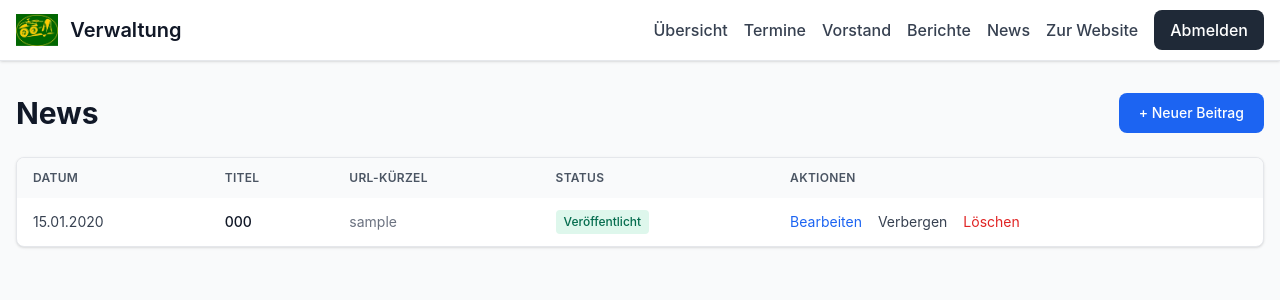
After one commit to FischLord/flask-verein, a Flask app: page /admin/news in a window 1280 px wide. The commit adds this page. Shown: the top 300 px of the page. Run offline with Flask 3, Linux system fonts and the light colour scheme; a user stored in the database is signed in; tables that the repository leaves empty hold one stand-in row (values such as "Sample post"); some libraries are stand-ins or nearby versions.

Commit message:
feat(cms-news): News-CRUD im Admin (Liste/Form/Löschen + Nav)
- NewsForm (titel/slug/datum/inhalt/veroeffentlicht) in admin/forms.py
- Routen: news_list, news_neu, news_bearbeiten, news_veroeffentlichen,
  news_loeschen (alle @login_required; Schreiben POST+CSRF)
- Slug: aus Titel generiert wenn leer, Umlaut-Translit, bei Kollision
  -2/-3...-Suffix (exclude_id beim Bearbeiten)
- Inhalt serverseitig via clean_html (bleach) bereinigt
- Templates admin/news/{list,form,loeschen}.html + Nav-Eintrag „News"

Co-Authored-By: Claude Opus 4.8 <noreply@anthropic.com>

```diff
--- a/app/admin/forms.py
+++ b/app/admin/forms.py
@@ -123,6 +123,23 @@ class BildForm(FlaskForm):
     submit = SubmitField("Speichern")
 
 
+class NewsForm(FlaskForm):
+    """Anlegen/Bearbeiten eines News-/Info-Beitrags."""
+
+    titel = StringField(
+        "Titel", validators=[DataRequired(), Length(min=2, max=200)]
+    )
+    # Optionales URL-Kürzel; leer -> wird aus dem Titel erzeugt.
+    slug = StringField(
+        "URL-Kürzel (optional)", validators=[Optional(), Length(max=200)]
+    )
+    datum = DateField("Datum", validators=[Optional()])
+    # HTML aus dem WYSIWYG-Editor; serverseitig mit clean_html bereinigt.
+    inhalt = TextAreaField("Inhalt", validators=[Optional()])
+    veroeffentlicht = BooleanField("Sofort veröffentlichen", default=True)
+    submit = SubmitField("Speichern")
+
+
 class ActionForm(FlaskForm):
     """
     Feldloses Formular – liefert nur das CSRF-Token für
--- a/app/admin/routes.py
+++ b/app/admin/routes.py
@@ -1,4 +1,6 @@
 import os
+import re
+import unicodedata
 from datetime import date
 
 from flask import (
@@ -10,9 +12,11 @@ from app import db
 from app.admin import admin
 from app.admin.forms import (
     TerminForm, VorstandForm, BerichtForm, BildUploadForm, BildForm,
-    ActionForm,
+    NewsForm, ActionForm,
 )
-from app.models import Termin, Vorstandsmitglied, Bericht, BerichtBild
+from app.models import (
+    Termin, Vorstandsmitglied, Bericht, BerichtBild, News,
+)
 from app.modules.util.html import clean_html
 from app.modules.util.images import (
     save_image, delete_image, ImageValidationError,
@@ -572,3 +576,154 @@ def bericht_loeschen(bericht_id):
         bericht=bericht,
         form=form,
     )
+
+
+# ---------------------------------------------------------------------
+# News / Infos
+# ---------------------------------------------------------------------
+
+def _slugify(value):
+    """Erzeugt ein URL-taugliches Kürzel (mit Umlaut-Ersetzung)."""
+    value = (value or "").strip().lower()
+    for umlaut, ersatz in (
+        ("ä", "ae"), ("ö", "oe"), ("ü", "ue"), ("ß", "ss"),
+    ):
+        value = value.replace(umlaut, ersatz)
+    value = (
+        unicodedata.normalize("NFKD", value)
+        .encode("ascii", "ignore")
+        .decode("ascii")
+    )
+    value = re.sub(r"[^a-z0-9]+", "-", value).strip("-")
+    return value or "news"
+
+
+def _unique_news_slug(basis, exclude_id=None):
+    """Stellt ein eindeutiges Slug sicher (haengt -2, -3 ... an)."""
+    slug = basis
+    zaehler = 2
+    while True:
+        query = News.query.filter_by(slug=slug)
+        if exclude_id is not None:
+            query = query.filter(News.id != exclude_id)
+        if query.first() is None:
+            return slug
+        slug = f"{basis}-{zaehler}"
+        zaehler += 1
+
+
+@admin.route("/news")
+@login_required
+def news_list():
+    """Liste aller News-Beiträge."""
+    beitraege = News.query.order_by(
+        News.datum.desc().nullslast(), News.id.desc()
+    ).all()
+    return render_template(
+        "admin/news/list.html",
+        title="News",
+        beitraege=beitraege,
+        action_form=ActionForm(),
+    )
+
+
+@admin.route("/news/neu", methods=["GET", "POST"])
+@login_required
+def news_neu():
+    """Neuen News-Beitrag anlegen."""
+    form = NewsForm()
+    if form.validate_on_submit():
+        basis = _slugify(form.slug.data or form.titel.data)
+        beitrag = News(
+            titel=form.titel.data,
+            slug=_unique_news_slug(basis),
+            inhalt=clean_html(form.inhalt.data),
+            datum=form.datum.data,
+            veroeffentlicht=form.veroeffentlicht.data,
+        )
+        db.session.add(beitrag)
+        db.session.commit()
+        flash("News-Beitrag wurde angelegt.", "success")
+        return redirect(url_for("admin.news_list"))
+
+    if request.method == "GET":
+        form.datum.data = date.today()
+    return render_template(
+        "admin/news/form.html",
+        title="News anlegen",
+        form=form,
+        modus="neu",
+    )
+
+
+@admin.route("/news/<int:news_id>/bearbeiten", methods=["GET", "POST"])
+@login_required
+def news_bearbeiten(news_id):
+    """News-Beitrag bearbeiten."""
+    beitrag = db.session.get(News, news_id)
+    if beitrag is None:
+        abort(404)
+
+    form = NewsForm(obj=beitrag)
+    if form.validate_on_submit():
+        basis = _slugify(form.slug.data or form.titel.data)
+        beitrag.titel = form.titel.data
+        beitrag.slug = _unique_news_slug(basis, exclude_id=beitrag.id)
+        beitrag.inhalt = clean_html(form.inhalt.data)
+        beitrag.datum = form.datum.data
+        beitrag.veroeffentlicht = form.veroeffentlicht.data
+        db.session.commit()
+        flash("News-Beitrag wurde gespeichert.", "success")
+        return redirect(url_for("admin.news_list"))
+
+    return render_template(
+        "admin/news/form.html",
+        title="News bearbeiten",
+        form=form,
+        modus="bearbeiten",
+        beitrag=beitrag,
+    )
+
+
+@admin.route("/news/<int:news_id>/veroeffentlichen", methods=["POST"])
+@login_required
+def news_veroeffentlichen(news_id):
+    """Veröffentlicht-Status umschalten (CSRF, nur POST)."""
+    beitrag = db.session.get(News, news_id)
+    if beitrag is None:
+        abort(404)
+
+    form = ActionForm()
+    if not form.validate_on_submit():
+        abort(400)
+
+    beitrag.veroeffentlicht = not beitrag.veroeffentlicht
+    db.session.commit()
+    if beitrag.veroeffentlicht:
+        flash("Beitrag ist jetzt öffentlich sichtbar.", "success")
+    else:
+        flash("Beitrag ist jetzt verborgen.", "success")
+    return redirect(url_for("admin.news_list"))
+
+
+@admin.route("/news/<int:news_id>/loeschen", methods=["GET", "POST"])
+@login_required
+def news_loeschen(news_id):
+    """News-Beitrag löschen (Bestätigungsseite + POST)."""
+    beitrag = db.session.get(News, news_id)
+    if beitrag is None:
+        abort(404)
+
+    form = ActionForm()
+    if form.validate_on_submit():
+        db.session.delete(beitrag)
+        db.session.commit()
+        flash("News-Beitrag wurde gelöscht.", "success")
+        return redirect(url_for("admin.news_list"))
+
+    return render_template(
+        "admin/news/loeschen.html",
+        title="News löschen",
+        beitrag=beitrag,
+        form=form,
+    )
--- a/app/templates/admin/layout.html
+++ b/app/templates/admin/layout.html
@@ -39,6 +39,9 @@
             <a href="{{ url_for('admin.berichte_list') }}" class="text-gray-700 hover:underline">Berichte</a>
           </li>
           <li>
+            <a href="{{ url_for('admin.news_list') }}" class="text-gray-700 hover:underline">News</a>
+          </li>
+          <li>
             <a href="{{ url_for('main.index') }}" class="text-gray-700 hover:underline">Zur Website</a>
           </li>
           <li>
--- /dev/null
+++ b/app/templates/admin/news/list.html
@@ -0,0 +1,75 @@
+{#-
+    Admin - News/Infos: Liste
+-#}
+{% extends 'admin/layout.html' %}
+{% block content %}
+  <div class="flex flex-wrap items-center justify-between gap-4 mb-6">
+    <h1 class="text-3xl font-bold text-gray-900">News</h1>
+    <a href="{{ url_for('admin.news_neu') }}"
+       class="inline-flex items-center px-5 py-2.5 text-sm font-medium text-white bg-blue-600 rounded-lg hover:bg-blue-700">
+      + Neuer Beitrag
+    </a>
+  </div>
+
+  {% if beitraege %}
+  <div class="overflow-x-auto bg-white rounded-lg shadow border border-gray-200">
+    <table class="w-full text-left text-sm text-gray-700">
+      <thead class="bg-gray-50 text-xs uppercase tracking-wide text-gray-600">
+        <tr>
+          <th class="px-4 py-3 font-semibold">Datum</th>
+          <th class="px-4 py-3 font-semibold">Titel</th>
+          <th class="px-4 py-3 font-semibold">URL-Kürzel</th>
+          <th class="px-4 py-3 font-semibold">Status</th>
+          <th class="px-4 py-3 font-semibold">Aktionen</th>
+        </tr>
+      </thead>
+      <tbody class="divide-y divide-gray-200">
+        {% for beitrag in beitraege %}
+        <tr>
+          <td class="px-4 py-3 whitespace-nowrap">
+            {% if beitrag.datum %}{{ beitrag.datum.strftime('%d.%m.%Y') }}{% else %}–{% endif %}
+          </td>
+          <td class="px-4 py-3 font-medium text-gray-900">{{ beitrag.titel }}</td>
+          <td class="px-4 py-3 text-gray-500">{{ beitrag.slug }}</td>
+          <td class="px-4 py-3">
+            {% if beitrag.veroeffentlicht %}
+            <span class="inline-block px-2 py-1 rounded text-xs font-medium bg-green-100 text-green-700">
+              Veröffentlicht
+            </span>
+            {% else %}
+            <span class="inline-block px-2 py-1 rounded text-xs font-medium bg-gray-200 text-gray-700">
+              Verborgen
+            </span>
+            {% endif %}
+          </td>
+          <td class="px-4 py-3">
+            <div class="flex flex-wrap items-center gap-4">
+              <a href="{{ url_for('admin.news_bearbeiten', news_id=beitrag.id) }}"
+                 class="text-blue-600 hover:underline">Bearbeiten</a>
+              <form method="POST"
+                    action="{{ url_for('admin.news_veroeffentlichen', news_id=beitrag.id) }}">
+                {{ action_form.csrf_token }}
+                <button type="submit" class="text-gray-700 hover:underline">
+                  {% if beitrag.veroeffentlicht %}Verbergen{% else %}Veröffentlichen{% endif %}
+                </button>
+              </form>
+              <a href="{{ url_for('admin.news_loeschen', news_id=beitrag.id) }}"
+                 class="text-red-600 hover:underline">Löschen</a>
+            </div>
+          </td>
+        </tr>
+        {% endfor %}
+      </tbody>
+    </table>
+  </div>
+  {% else %}
+  <div class="bg-white rounded-lg shadow border border-gray-200 p-6 text-center">
+    <p class="text-gray-600">
+      Noch keine Beiträge vorhanden.
+      <a href="{{ url_for('admin.news_neu') }}" class="text-blue-600 hover:underline">
+        Jetzt den ersten Beitrag anlegen.
+      </a>
+    </p>
+  </div>
+  {% endif %}
+{% endblock %}
```
Also changed, not shown: app/templates/admin/news/form.html (added, +79 -0 lines), app/templates/admin/news/loeschen.html (added, +28 -0 lines).
